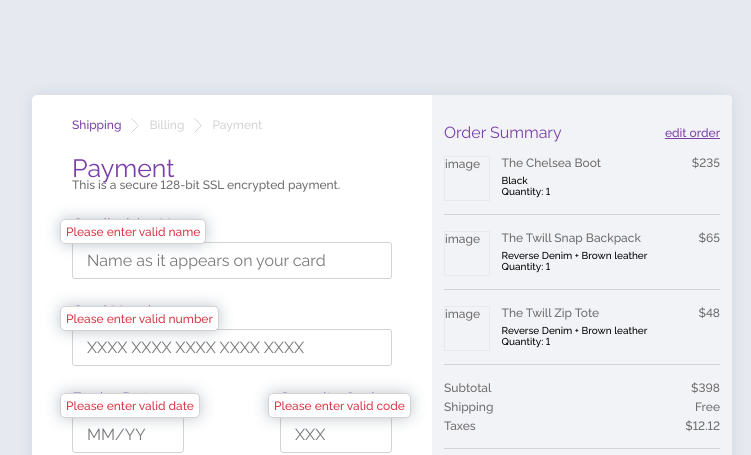
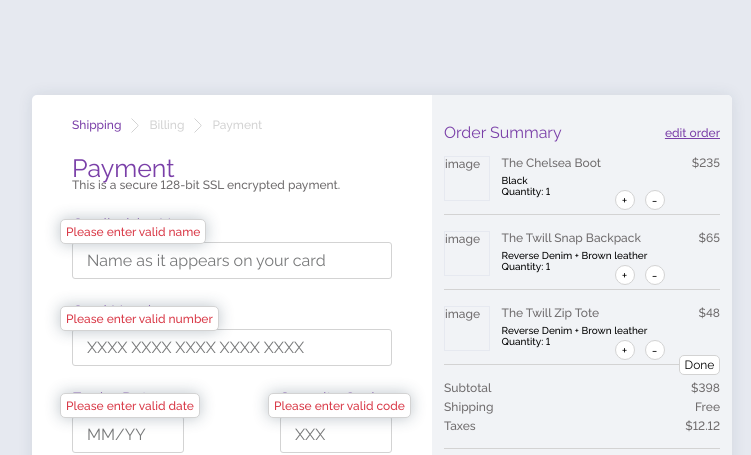
Before and after one commit to saripovdenis/fashion-shop, a React (Create React App) app: page /payment in a window 1280 px wide. Shown: the top 455 px of the page, without its empty margins (258-1009 px from the left). Built offline with nearby package versions, Linux system fonts and the light colour scheme.

Commit message:
Added edit order buttons

```diff
--- a/src/components/Cart.tsx
+++ b/src/components/Cart.tsx
@@ -15,9 +15,10 @@ function Cart() {
       </div>
 
       <div className="cart__order">
-        {items.map((obj: CartObject) => {
+        {items.map((obj: CartObject, index) => {
           return (
             <Item
+              key={`${obj.name}_${index}`}
               name={obj.name}
               img={obj.img}
               price={obj.price}
@@ -26,6 +27,7 @@ function Cart() {
             />
           );
         })}
+        <button className="cart__order--done">Done</button>
       </div>
 
       <div className="cart__summary">
--- a/src/components/Item.tsx
+++ b/src/components/Item.tsx
@@ -21,6 +21,14 @@ const Item = ({ img, name, price, color, quantity }: ItemProps) => {
           <div>{color}</div>
           <div>Quantity: {quantity}</div>
         </div>
+        <div className="cart__order__item__edit">
+          <div className="cart__order__item__edit--button">
+            <button>+</button>
+          </div>
+          <div className="cart__order__item__edit--button">
+            <button>-</button>
+          </div>
+        </div>
       </div>
     </div>
   );
--- a/src/scss/components/_cart.scss
+++ b/src/scss/components/_cart.scss
@@ -11,7 +11,9 @@
   padding: 30px 12px 0;
 
   &__order {
+    position: relative;
     &__item {
+      position: relative;
       margin: 16px 0;
 
       display: flex;
@@ -43,6 +45,48 @@
           font-size: 10px;
         }
       }
+
+      &__edit {
+        position: absolute;
+        left: 60%;
+        top: 50%;
+        display: flex;
+
+        &--button {
+          button {
+            margin: 5px;
+
+            width: 20px;
+            height: 20px;
+
+            border: 1px solid $grey-lite;
+            background-color: $white;
+            border-radius: 10px;
+            padding-top: -2px;
+          }
+
+          button:hover {
+            color: $violet;
+          }
+        }
+      }
+    }
+    &--done {
+      position: absolute;
+      top: 95%;
+      left: 85%;
+
+      border: 1px solid $grey-lite;
+      border-radius: 5px;
+
+      background-color: $white;
+      padding: 2px 5px;
+
+      font-size: 12px;
+    }
+
+    &--done:hover {
+      color: $violet;
     }
   }
 
```
